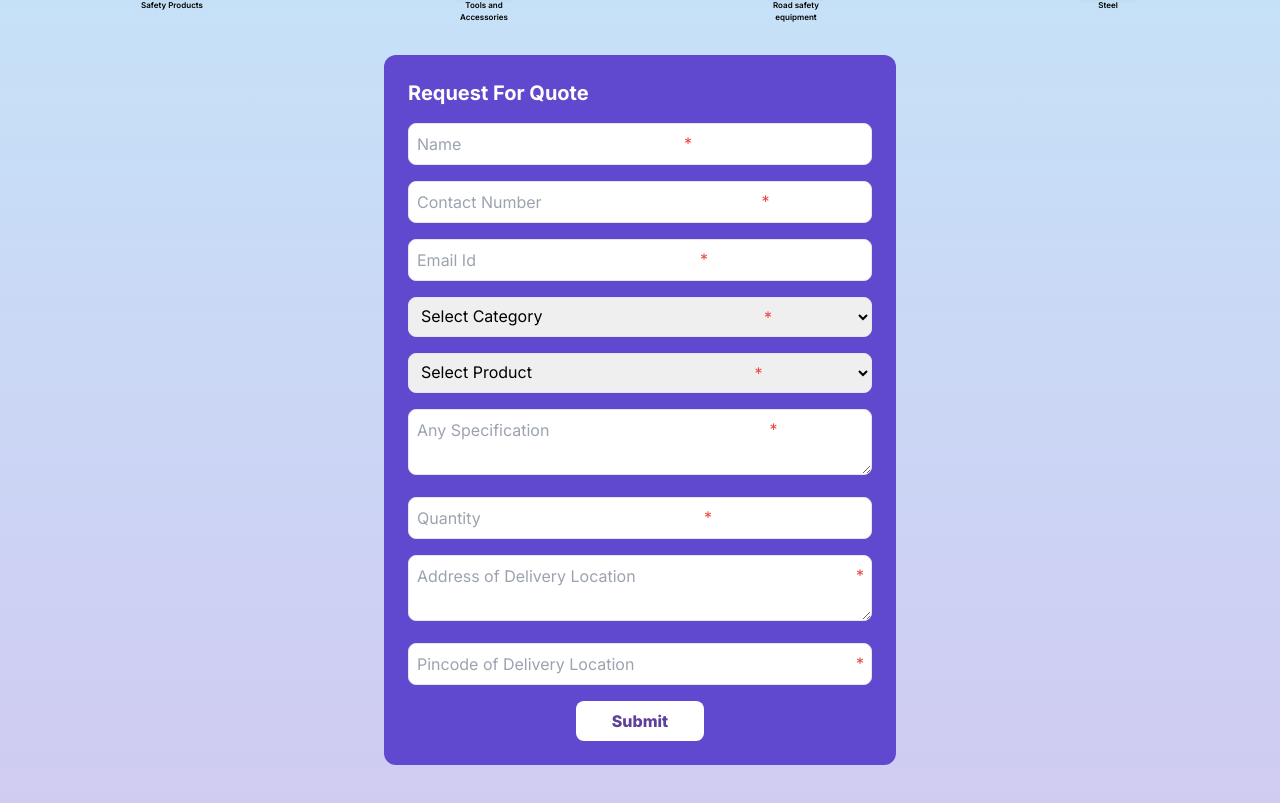
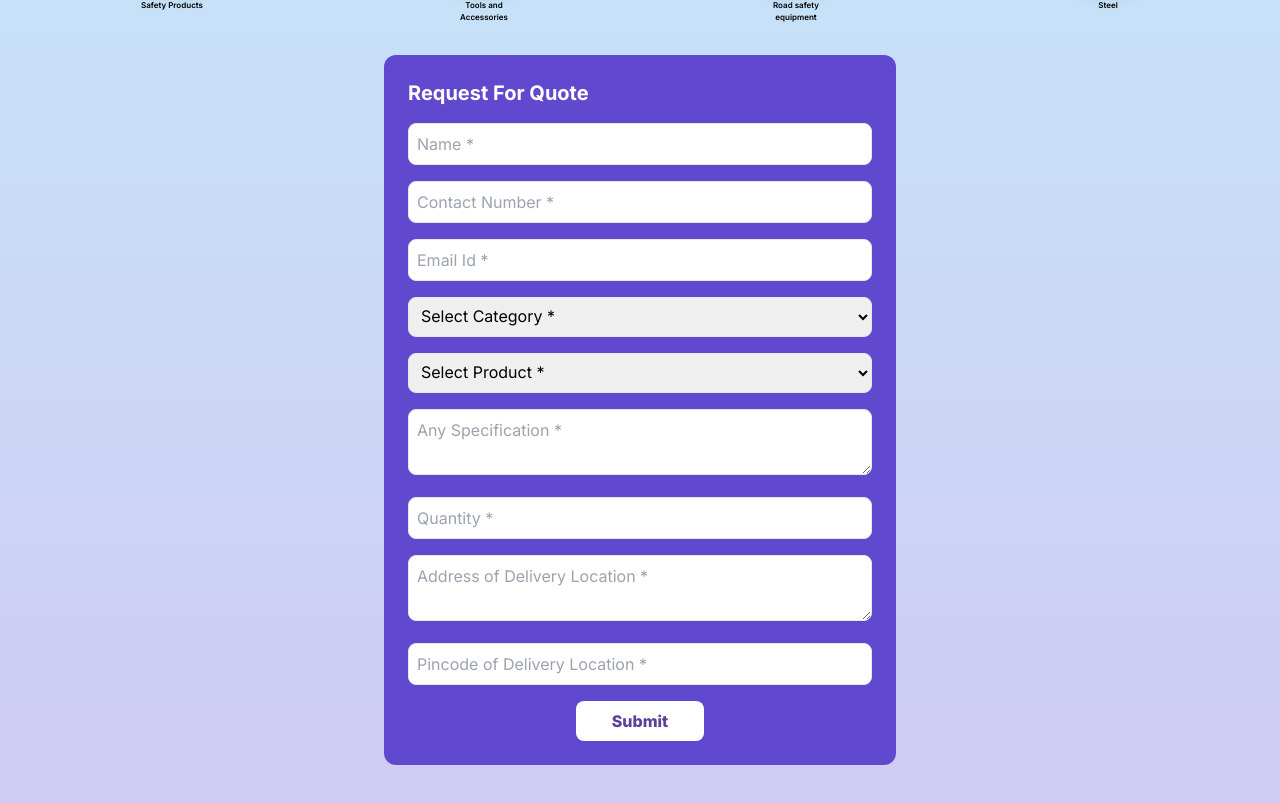
Before and after one commit to AnzarBaig/b2b-affiliate, a Next.js app: page / in a window 1280 px wide. Shown: the part 937-1740 px from the top of the page. Built offline with nearby package versions, Linux system fonts and the light colour scheme.

Commit message:
add new form

```diff
--- a/src/app/Component/Form.js
+++ b/src/app/Component/Form.js
@@ -14,17 +14,17 @@ export default function Form() {
                 <div className="relative">
                     <input
                         type="text"
-                        placeholder="Name"
+                        placeholder="Name *"
                         {...register('name', { required: 'Name is required' })}
                         className="border p-2 w-full rounded-lg"
                     />
-                    <span className="text-red-500 absolute right-[11.25rem] top-2">*</span>
+                    {/* <span className="text-red-500 absolute right-[11.25rem] top-2">*</span> */}
                     {errors.name && <p className="text-red-500 text-sm">{errors.name.message}</p>}
                 </div>
                 <div className="relative">
                     <input
                         type="tel"
-                        placeholder="Contact Number"
+                        placeholder="Contact Number *"
                         {...register('contact', {
                             required: 'Contact number is required',
                             maxLength: {
@@ -38,17 +38,17 @@ export default function Form() {
                         })}
                         className="border p-2 w-full rounded-lg"
                     />
-                    <span className="text-red-500 absolute right-[6.40rem] top-2">*</span>
+                    {/* <span className="text-red-500 absolute right-[6.40rem] top-2">*</span> */}
                     {errors.contact && <p className="text-red-500 text-sm">{errors.contact.message}</p>}
                 </div>
                 <div className="relative">
                     <input
                         type="email"
-                        placeholder="Email Id"
+                        placeholder="Email Id *"
                         {...register('email', { required: 'Email is required' })}
                         className="border p-2 w-full rounded-lg"
                     />
-                    <span className="text-red-500 absolute right-[10.25rem] top-2">*</span>
+                    {/* <span className="text-red-500 absolute right-[10.25rem] top-2">*</span> */}
                     {errors.email && <p className="text-red-500 text-sm">{errors.email.message}</p>}
                 </div>
                 <div className="relative">
@@ -56,12 +56,12 @@ export default function Form() {
                         {...register('category', { required: 'Category is required' })}
                         className="border p-2 w-full rounded-lg"
                     >
-                        <option value="">Select Category</option>
+                        <option value="select category">Select Category *</option>
                         <option value="electronics">Electronics</option>
                         <option value="clothing">Clothing</option>
                         <option value="furniture">Furniture</option>
                     </select>
-                    <span className="text-red-500 absolute right-[6.25rem] top-2">*</span>
+                    {/* <span className="text-red-500 absolute right-[6.25rem] top-2">*</span> */}
                     {errors.category && <p className="text-red-500 text-sm">{errors.category.message}</p>}
                 </div>
                 <div className="relative">
@@ -69,49 +69,49 @@ export default function Form() {
                         {...register('product', { required: 'Product is required' })}
                         className="border p-2 w-full rounded-lg"
                     >
-                        <option value="">Select Product</option>
+                        <option value="select product">Select Product *</option>
                         <option value="phone">Phone</option>
                         <option value="shirt">Shirt</option>
                         <option value="table">Table</option>
                     </select>
-                    <span className="text-red-500 absolute right-[6.85rem] top-2">*</span>
+                    {/* <span className="text-red-500 absolute right-[6.85rem] top-2">*</span> */}
                     {errors.product && <p className="text-red-500 text-sm">{errors.product.message}</p>}
                 </div>
                 <div className="relative">
                     <textarea
-                        placeholder="Any Specification"
+                        placeholder="Any Specification *"
                         {...register('specification')}
                         className="border p-2 w-full rounded-lg"
                     />
-                    <span className="text-red-500 absolute right-[5.90rem] top-2">*</span>
+                    {/* <span className="text-red-500 absolute right-[6.1rem] top-2">*</span> */}
                 </div>
                 <div className="relative">
                     <input
-                        placeholder="Quantity"
+                        placeholder="Quantity *"
                         type="number"
                         {...register('quantity', { required: 'Quantity is required' })}
                         className="border p-2 w-full rounded-lg"
                     />
-                    <span className="text-red-500 absolute right-[10rem] top-2">*</span>
+                    {/* <span className="text-red-500 absolute right-[10rem] top-2">*</span> */}
                     {errors.quantity && <p className="text-red-500 text-sm">{errors.quantity.message}</p>}
                 </div>
                 <div className="relative">
                     <textarea
-                        placeholder="Address of Delivery Location"
+                        placeholder="Address of Delivery Location *"
                         {...register('address', { required: 'Address is required' })}
                         className="border p-2 w-full rounded-lg"
                     />
-                    <span className="text-red-500 absolute right-[.5rem] top-2">*</span>
+                    {/* <span className="text-red-500 absolute right-[.5rem] top-2">*</span> */}
                     {errors.address && <p className="text-red-500 text-sm">{errors.address.message}</p>}
                 </div>
                 <div className="relative">
                     <input
-                        placeholder="Pincode of Delivery Location"
+                        placeholder="Pincode of Delivery Location *"
                         type="text"
                         {...register('pincode', { required: 'Pincode is required' })}
                         className="border p-2 w-full rounded-lg"
                     />
-                    <span className="text-red-500 absolute right-[.5rem] top-2">*</span>
+                    {/* <span className="text-red-500 absolute right-[.5] top-2">*</span> */}
                     {errors.pincode && <p className="text-red-500 text-sm">{errors.pincode.message}</p>}
                 </div>
                 <div className="flex justify-center mt-4">
```
Also changed, not shown: src/app/globals.css (line endings or trailing spaces).
